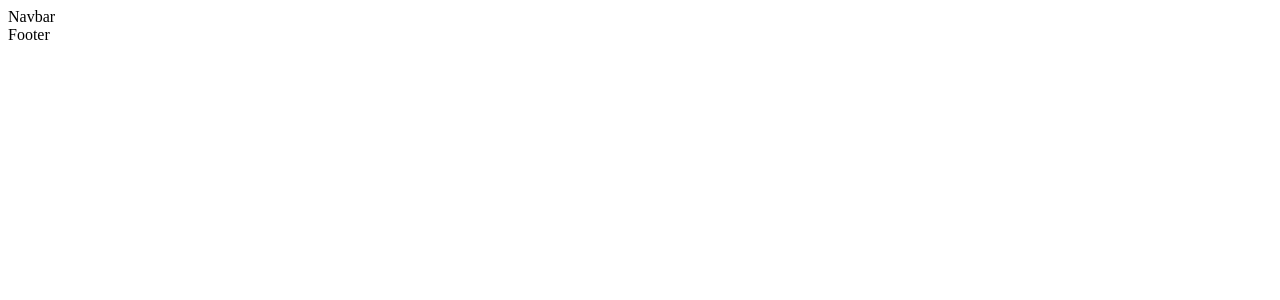
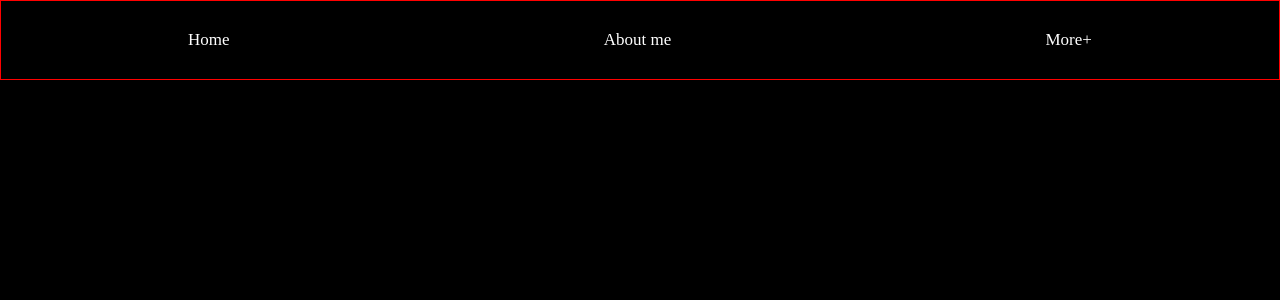
Before and after one commit to ignaarguello/Briefcase-Portfolio, a React (Create React App) app: page / in a window 1280 px wide. Shown: the top 300 px of the page. Built offline with nearby package versions, Linux system fonts and the light colour scheme.

Commit message:
Estilos a navbar

```diff
--- a/src/Layout/Layout.jsx
+++ b/src/Layout/Layout.jsx
@@ -10,7 +10,7 @@ export default function Layout(props) {
         <div id='container-childrenProps__layout'>
             {props.children}
         </div>
-        <Footer/>
+        {/* <Footer/> */}
     </div>
   )
 }
--- a/src/components/Navbar/Navbar.css
+++ b/src/components/Navbar/Navbar.css
@@ -0,0 +1,15 @@
+@media screen and (min-width:320px) {
+    #container-general__navbar{
+        border: 1px solid red;
+        height: 10vh;
+        display: flex;
+        justify-content: center;
+        justify-content: space-around;
+        align-items: center;
+    }
+
+    .item-nav__navbar{
+        color: white;
+        font-size: 17px;
+    }
+}
--- a/src/components/Navbar/Navbar.jsx
+++ b/src/components/Navbar/Navbar.jsx
@@ -1,7 +1,12 @@
 import React from 'react'
+import './Navbar.css'
 
 export default function Navbar() {
   return (
-    <div>Navbar</div>
+    <div id='container-general__navbar'>
+      <div className="item-nav__navbar">Home</div>
+      <div className="item-nav__navbar">About me</div>
+      <div className="item-nav__navbar">More+</div>
+    </div>
   )
 }
--- a/src/index.css
+++ b/src/index.css
@@ -0,0 +1,15 @@
+@import url('https://fonts.googleapis.com/css2?family=Raleway:wght@200&display=swap');
+
+:root{
+    --fontRaleway:'Raleway', sans-serif;
+}
+
+*{
+    margin: 0;
+    padding: 0;
+    box-sizing: border-box;
+}
+
+body{
+    background-color: black;
+}
```
